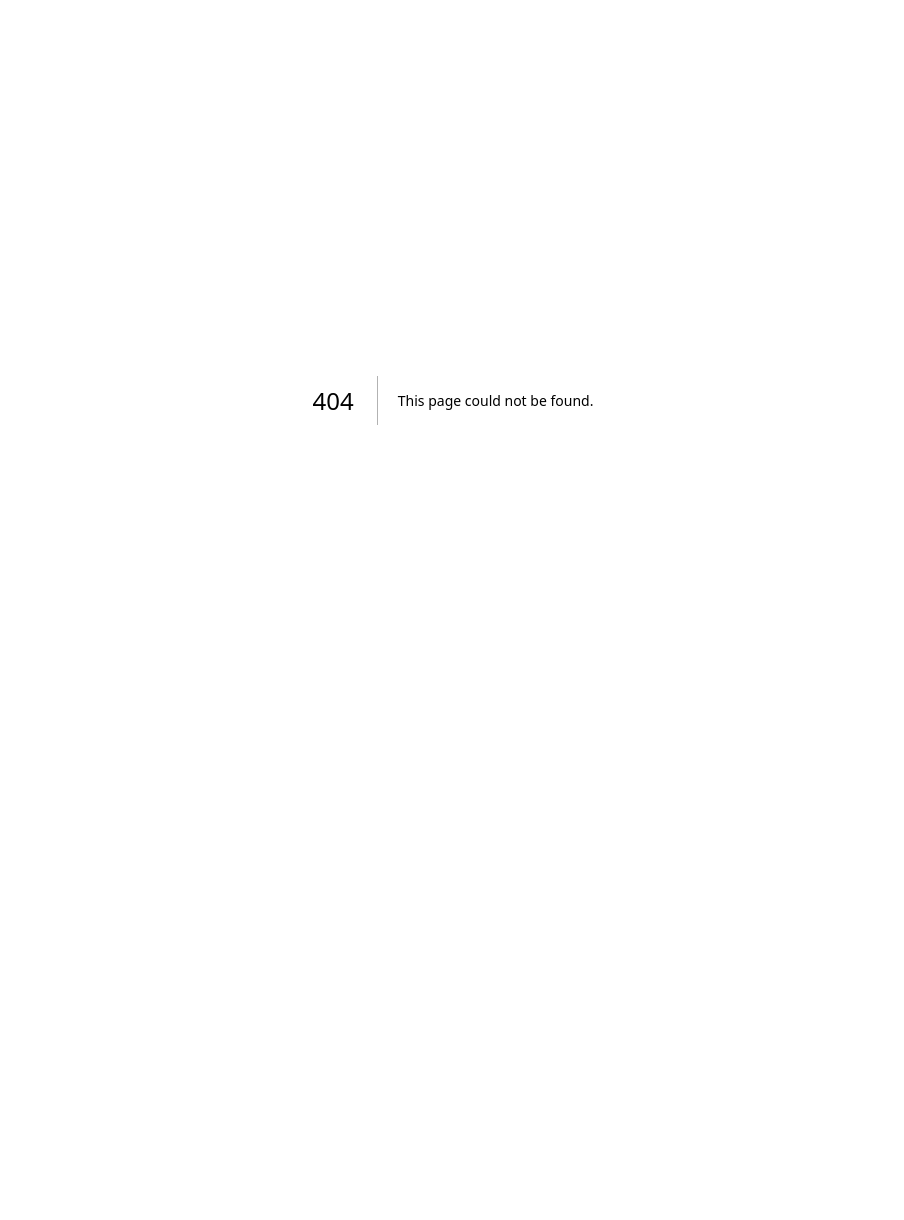
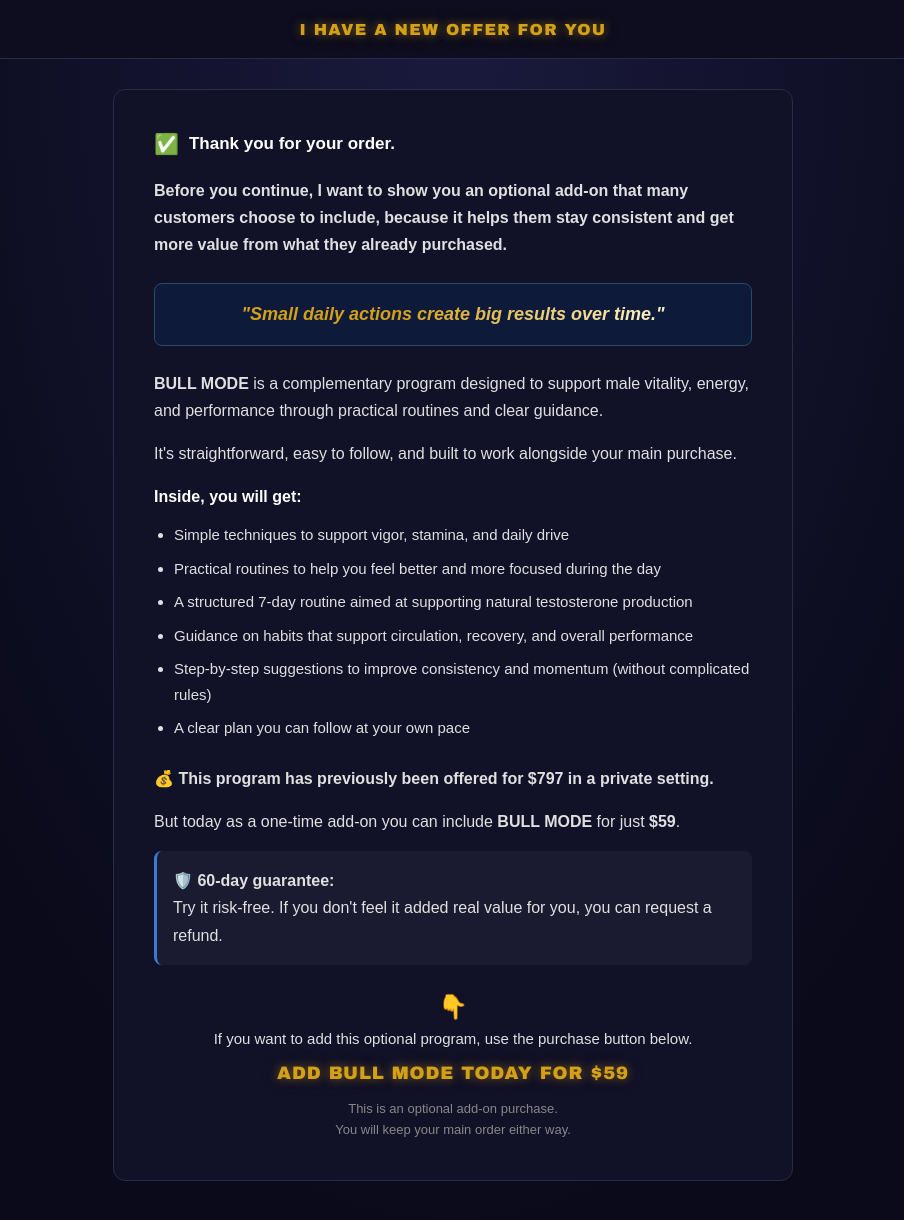
Before and after one commit to tighnarikk-collab/project, a Next.js app: page /main in a window 1280 px wide. Before the commit this address had no page. Shown: the top 1220 px of the page, without its empty margins (187-1091 px from the left). Before the commit the page ends 800 px from the top, so only its background shows below. Built offline with nearby package versions, Linux system fonts and the light colour scheme.

Commit message:
new main slug

```diff
--- /dev/null
+++ b/src/app/main/page.js
@@ -0,0 +1,243 @@
+"use client";
+const glowKeyframes = `
+  @keyframes shimmer {
+    0%   { background-position: -200% center; }
+    100% { background-position: 200% center; }
+  }
+`;
+
+export default function BullModePage() {
+  return (
+    <>
+      <style>{glowKeyframes}</style>
+      <div style={styles.wrapper}>
+      {/* Header */}
+      <div style={styles.header}>
+        <span style={styles.headerText}>I HAVE A NEW OFFER FOR YOU</span>
+      </div>
+
+      {/* Main Content Card */}
+      <div style={styles.card}>
+        {/* Thank you */}
+        <div style={styles.thankYouRow}>
+          <span style={styles.checkmark}>✅</span>
+          <span style={styles.thankYouText}>Thank you for your order.</span>
+        </div>
+
+        <p style={styles.introText}>
+          Before you continue, I want to show you an optional add-on that many customers
+          choose to include, because it helps them stay consistent and get more value from
+          what they already purchased.
+        </p>
+
+        {/* Quote Box */}
+        <div style={styles.quoteBox}>
+          <p style={styles.quoteText}>"Small daily actions create big results over time."</p>
+        </div>
+
+        {/* Description */}
+        <p style={styles.bodyText}>
+          <strong>BULL MODE</strong> is a complementary program designed to support male
+          vitality, energy, and performance through practical routines and clear guidance.
+        </p>
+
+        <p style={styles.bodyText}>
+          It's straightforward, easy to follow, and built to work alongside your main
+          purchase.
+        </p>
+
+        <p style={styles.bodyTextBold}>Inside, you will get:</p>
+
+        <ul style={styles.list}>
+          <li style={styles.listItem}>Simple techniques to support vigor, stamina, and daily drive</li>
+          <li style={styles.listItem}>Practical routines to help you feel better and more focused during the day</li>
+          <li style={styles.listItem}>A structured 7-day routine aimed at supporting natural testosterone production</li>
+          <li style={styles.listItem}>Guidance on habits that support circulation, recovery, and overall performance</li>
+          <li style={styles.listItem}>Step-by-step suggestions to improve consistency and momentum (without complicated rules)</li>
+          <li style={styles.listItem}>A clear plan you can follow at your own pace</li>
+        </ul>
+
+        {/* Price anchor */}
+        <p style={styles.priceAnchor}>
+          💰 <strong>This program has previously been offered for $797 in a private setting.</strong>
+        </p>
+
+        <p style={styles.bodyText}>
+          But today as a one-time add-on you can include <strong>BULL MODE</strong> for just{" "}
+          <strong>$59</strong>.
+        </p>
+
+        {/* Guarantee */}
+        <p style={styles.guarantee}>
+          🛡️ <strong>60-day guarantee:</strong>
+          <br />
+          Try it risk-free. If you don't feel it added real value for you, you can request a refund.
+        </p>
+
+        {/* CTA */}
+        <p style={styles.ctaHint}>👇</p>
+        <p style={styles.ctaSubtext}>If you want to add this optional program, use the purchase button below.</p>
+
+        <p style={styles.ctaLabel}>ADD BULL MODE TODAY FOR $59</p>
+
+        <p style={styles.disclaimer}>
+          This is an optional add-on purchase.
+          <br />
+          You will keep your main order either way.
+        </p>
+      </div>
+    </div>
+    </>
+  );
+}
+
+const styles = {
+  wrapper: {
+    minHeight: "100vh",
+    backgroundColor: "#0a0a1a",
+    backgroundImage: "radial-gradient(ellipse at 50% 0%, #1a1a3e 0%, #0a0a1a 70%)",
+    fontFamily: "'Georgia', 'Times New Roman', serif",
+    color: "#ffffff",
+    padding: "0 0 60px 0",
+  },
+  header: {
+    backgroundColor: "#0d0d1f",
+    borderBottom: "1px solid #2a2a4a",
+    padding: "18px 20px",
+    textAlign: "center",
+  },
+  headerText: {
+    color: "#d4a017",
+    fontFamily: "'Arial Black', 'Arial', sans-serif",
+    fontSize: "clamp(13px, 3.5vw, 16px)",
+    fontWeight: "900",
+    letterSpacing: "0.08em",
+    textShadow: "0 0 10px rgba(212, 160, 23, 0.5), 0 0 22px rgba(212, 160, 23, 0.18)",
+  },
+  card: {
+    maxWidth: "680px",
+    margin: "30px auto",
+    backgroundColor: "#111128",
+    border: "1px solid #2a2a4a",
+    borderRadius: "12px",
+    padding: "clamp(20px, 5vw, 40px)",
+  },
+  thankYouRow: {
+    display: "flex",
+    alignItems: "center",
+    gap: "10px",
+    marginBottom: "20px",
+  },
+  checkmark: {
+    fontSize: "20px",
+  },
+  thankYouText: {
+    fontSize: "clamp(15px, 3.5vw, 17px)",
+    fontWeight: "700",
+    color: "#ffffff",
+    fontFamily: "'Arial', sans-serif",
+  },
+  introText: {
+    fontSize: "clamp(14px, 3.2vw, 16px)",
+    lineHeight: "1.7",
+    color: "#e0e0e0",
+    fontFamily: "'Arial', sans-serif",
+    fontWeight: "700",
+    marginBottom: "24px",
+  },
+  quoteBox: {
+    backgroundColor: "#0d1a3a",
+    border: "1px solid #2a4a6a",
+    borderRadius: "8px",
+    padding: "20px 24px",
+    marginBottom: "24px",
+    textAlign: "center",
+  },
+ quoteText: {
+  fontSize: "clamp(15px, 3.5vw, 18px)",
+  fontStyle: "italic",
+  fontWeight: "700",
+  fontFamily: "'Arial', 'Helvetica Neue', sans-serif",
+  margin: 0,
+  background: "linear-gradient(90deg, #d4a017 20%, #fff5cc 45%, #ffe066 50%, #fff5cc 55%, #d4a017 80%)",
+  backgroundSize: "200% auto",
+  WebkitBackgroundClip: "text",
+  WebkitTextFillColor: "transparent",
+  backgroundClip: "text",
+  animation: "shimmer 2.8s linear infinite",
+},
+  bodyText: {
+    fontSize: "clamp(14px, 3.2vw, 16px)",
+    lineHeight: "1.7",
+    color: "#e0e0e0",
+    fontFamily: "'Arial', sans-serif",
+    marginBottom: "16px",
+  },
+  bodyTextBold: {
+    fontSize: "clamp(14px, 3.2vw, 16px)",
+    lineHeight: "1.7",
+    color: "#ffffff",
+    fontFamily: "'Arial', sans-serif",
+    fontWeight: "700",
+    marginBottom: "12px",
+  },
+  list: {
+    paddingLeft: "20px",
+    marginBottom: "24px",
+  },
+  listItem: {
+    fontSize: "clamp(13px, 3vw, 15px)",
+    lineHeight: "1.7",
+    color: "#e0e0e0",
+    fontFamily: "'Arial', sans-serif",
+    marginBottom: "8px",
+  },
+  priceAnchor: {
+    fontSize: "clamp(14px, 3.2vw, 16px)",
+    lineHeight: "1.7",
+    color: "#e0e0e0",
+    fontFamily: "'Arial', sans-serif",
+    marginBottom: "16px",
+  },
+  guarantee: {
+    fontSize: "clamp(14px, 3.2vw, 16px)",
+    lineHeight: "1.7",
+    color: "#e0e0e0",
+    fontFamily: "'Arial', sans-serif",
+    marginBottom: "24px",
+    backgroundColor: "rgba(255,255,255,0.04)",
+    padding: "16px",
+    borderRadius: "8px",
+    borderLeft: "3px solid #3a7bd5",
+  },
+  ctaHint: {
+    textAlign: "center",
+    fontSize: "24px",
+    marginBottom: "8px",
+  },
+  ctaSubtext: {
+    textAlign: "center",
+    fontSize: "clamp(13px, 3vw, 15px)",
+    color: "#e0e0e0",
+    fontFamily: "'Arial', sans-serif",
+    marginBottom: "16px",
+  },
+  ctaLabel: {
+    textAlign: "center",
+    color: "#d4a017",
+    fontFamily: "'Arial Black', 'Arial', sans-serif",
+    fontSize: "clamp(15px, 3.5vw, 18px)",
+    fontWeight: "900",
+    letterSpacing: "0.05em",
+    marginBottom: "16px",
+    textShadow: "0 0 10px rgba(212, 160, 23, 0.5), 0 0 22px rgba(212, 160, 23, 0.18)",
+  },
+  disclaimer: {
+    textAlign: "center",
+    fontSize: "clamp(11px, 2.5vw, 13px)",
+    color: "#888",
+    fontFamily: "'Arial', sans-serif",
+    lineHeight: "1.6",
+    marginTop: "10px",
+  },
+};
```
